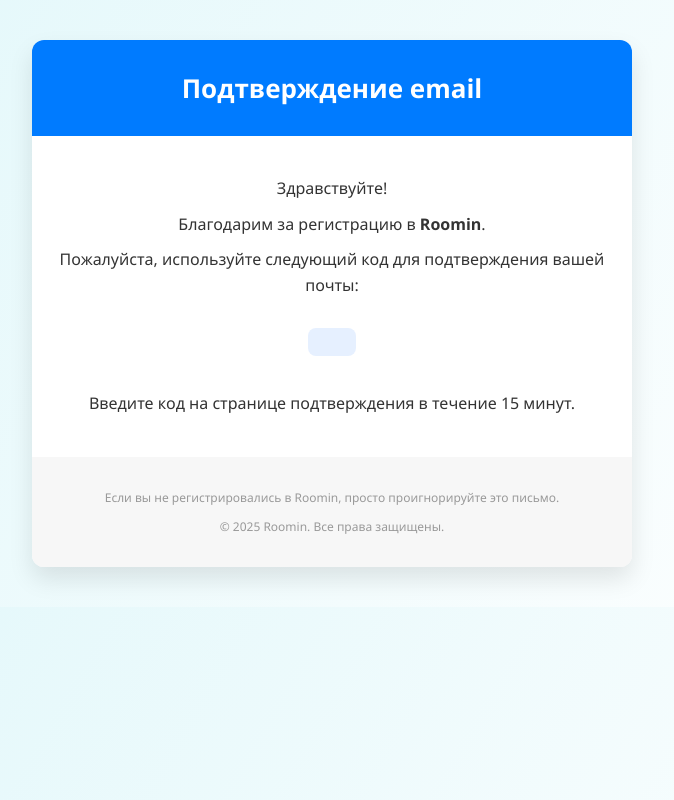
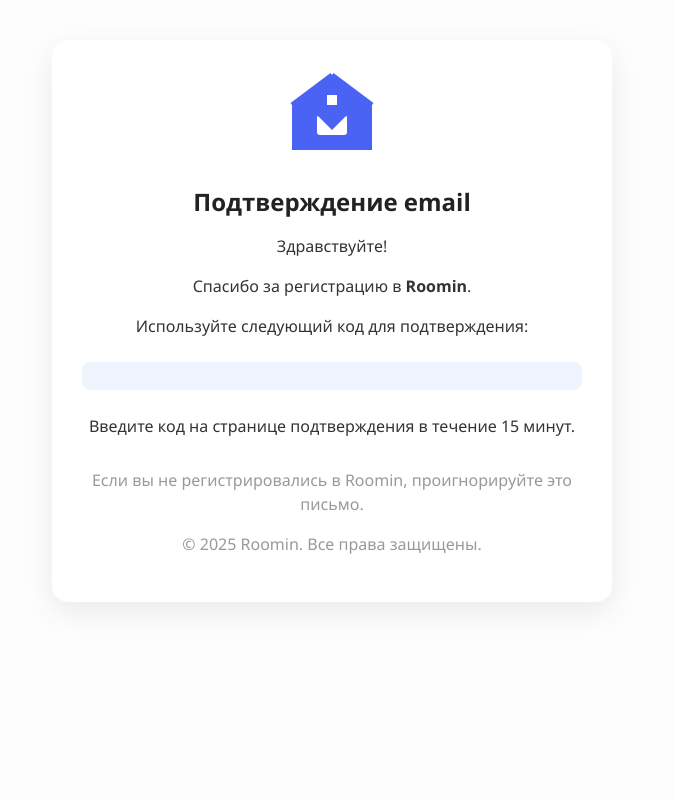
Before and after one commit to sakenzi/underoof_fastapi, a Python web app: template templates/send_email.html in a window 1280 px wide. Shown: the whole page, without its empty margins (308-982 px from the left). Run offline with Jinja, Linux system fonts and the light colour scheme; the template is opened without the code that fills it, so the values that code supplies are empty.

Commit message:
Исправление мини багов

```diff
--- a/app/api/advertisements/advertisement_api.py
+++ b/app/api/advertisements/advertisement_api.py
@@ -11,7 +11,7 @@ from util.context_utils import validate_access_token, get_access_token
 router = APIRouter()
 
 @router.post(
-    '/advertisement/lessee/create',
+    '/lessee/create',
     summary="Создать объявление от арендатора"
 )
 async def add_advertisement_by_lessee(request: Request, data: CreateAdvertisementByLessee, db: AsyncSession = Depends(get_db)):
@@ -27,7 +27,7 @@ async def add_advertisement_by_lessee(request: Request, data: CreateAdvertisemen
 
 
 @router.post(
-    '/advertisement/seller/create',
+    '/seller/create',
     summary="Создать объявление от продавца с фото"
 )
 async def add_advertisement_by_seller(
--- a/app/api/auth/schemas/response.py
+++ b/app/api/auth/schemas/response.py
@@ -1,5 +1,4 @@
 from pydantic import BaseModel
-# from datetime import datetime
 
 
 class TokenResponse(BaseModel):
--- a/app/api/roles/role_api.py
+++ b/app/api/roles/role_api.py
@@ -11,7 +11,7 @@ from util.context_utils import get_access_token, validate_access_token
 router = APIRouter()
 
 @router.post(
-    '/create/role',
+    '/create',
     summary="Создание ролей",
     response_model=RoleResponse
 )
@@ -30,7 +30,7 @@ async def get_roles(db: AsyncSession = Depends(get_db)):
 
 
 @router.post(
-    "/assign/role",
+    "/assign",
     summary="Назначить роль пользователю",
 )
 async def assign_role(
--- a/app/api/types/type_api.py
+++ b/app/api/types/type_api.py
@@ -9,7 +9,7 @@ from database.db import get_db
 router = APIRouter()
 
 @router.post(
-    '/create/type',
+    '/create',
     summary="Создание типа обьявлений",
     response_model=TypeResponse
 )
--- a/templates/send_email.html
+++ b/templates/send_email.html
@@ -1,92 +1,104 @@
 <!DOCTYPE html>
 <html lang="ru">
 <head>
-    <meta charset="UTF-8">
-    <meta name="viewport" content="width=device-width, initial-scale=1.0">
-    <title>Подтверждение email | Roomin</title>
+  <meta charset="UTF-8" />
+  <meta name="viewport" content="width=device-width, initial-scale=1.0"/>
+  <title>Подтверждение Email | Roomin</title>
   <style>
     body {
+      margin: 0;
       font-family: 'Segoe UI', sans-serif;
-            background: linear-gradient(120deg, #e0f7fa, #ffffff);
-            margin: 0;
-            padding: 0;
+      background-color: #fdfdfd;
       color: #333;
     }
+
     .container {
-            max-width: 600px;
+      max-width: 500px;
       margin: 40px auto;
-            background-color: #fff;
-            border-radius: 12px;
-            box-shadow: 0 12px 24px rgba(0, 0, 0, 0.1);
+      background: #ffffff;
+      border-radius: 16px;
+      box-shadow: 0 10px 30px rgba(0, 0, 0, 0.08);
       overflow: hidden;
-        }
-        .header {
-            background-color: #007bff;
-            color: #fff;
-            padding: 30px 20px;
+      padding: 20px 30px 30px;
       text-align: center;
     }
-        .header h1 {
-            margin: 0;
-            font-size: 26px;
+
+    .logo-house {
+      margin: 0 auto 20px;
+      width: 100px;
+      height: auto;
     }
-        .content {
-            padding: 30px 20px;
-            text-align: center;
+
+    .logo-house svg {
+      width: 100%;
+      height: auto;
     }
-        .content p {
+
+    h1 {
+      font-size: 24px;
+      color: #222;
+    }
+
+    p {
       font-size: 16px;
-            line-height: 1.6;
-            margin: 10px 0;
+      line-height: 1.5;
     }
+
     .code {
       font-size: 36px;
+      color: #4a63f5;
       font-weight: bold;
-            color: #007bff;
-            margin: 20px auto;
-            display: inline-block;
-            padding: 14px 24px;
-            background: #e6f0ff;
+      background-color: #f0f4ff;
+      padding: 14px 0;
+      margin: 24px auto;
       border-radius: 8px;
-            letter-spacing: 4px;
+      letter-spacing: 6px;
     }
+
     .button {
       display: inline-block;
-            margin-top: 30px;
-            padding: 14px 28px;
-            background-color: #007bff;
+      margin-top: 20px;
+      padding: 12px 24px;
+      background-color: #4a63f5;
       color: white;
       font-size: 16px;
       text-decoration: none;
       border-radius: 6px;
-            transition: background 0.3s ease;
+      transition: background-color 0.3s ease;
     }
+
     .button:hover {
-            background-color: #0056b3;
+      background-color: #3548d4;
     }
+
     .footer {
-            background-color: #f7f7f7;
-            text-align: center;
       font-size: 12px;
       color: #999;
-            padding: 20px;
+      margin-top: 30px;
     }
   </style>
 </head>
 <body>
   <div class="container">
-        <div class="header">
+    <div class="logo-house">
+      <!-- SVG иконка дома с крышей и письмом -->
+      <svg xmlns="http://www.w3.org/2000/svg" viewBox="0 0 100 100" fill="#4a63f5">
+        <polygon points="50,15 90,45 90,90 10,90 10,45" fill="#4a63f5"/>
+        <rect x="35" y="55" width="30" height="20" rx="3" fill="#fff"/>
+        <polygon points="35,55 65,55 50,70" fill="#4a63f5"/>
+        <rect x="45" y="35" width="10" height="10" fill="#fff"/>
+        <line x1="10" y1="45" x2="50" y2="15" stroke="#4a63f5" stroke-width="5"/>
+        <line x1="90" y1="45" x2="50" y2="15" stroke="#4a63f5" stroke-width="5"/>
+      </svg>
+    </div>
     <h1>Подтверждение email</h1>
-        </div>
-        <div class="content">
     <p>Здравствуйте!</p>
-            <p>Благодарим за регистрацию в <strong>Roomin</strong>.</p>
-            <p>Пожалуйста, используйте следующий код для подтверждения вашей почты:</p>
+    <p>Спасибо за регистрацию в <strong>Roomin</strong>.</p>
+    <p>Используйте следующий код для подтверждения:</p>
     <div class="code">{{ verification_code }}</div>
     <p>Введите код на странице подтверждения в течение 15 минут.</p>
-        </div>
     <div class="footer">
-            <p>Если вы не регистрировались в Roomin, просто проигнорируйте это письмо.</p>
+      <p>Если вы не регистрировались в Roomin, проигнорируйте это письмо.</p>
       <p>&copy; 2025 Roomin. Все права защищены.</p>
     </div>
   </div>
```
Lines whose indentation alone changed are shown as unchanged.
